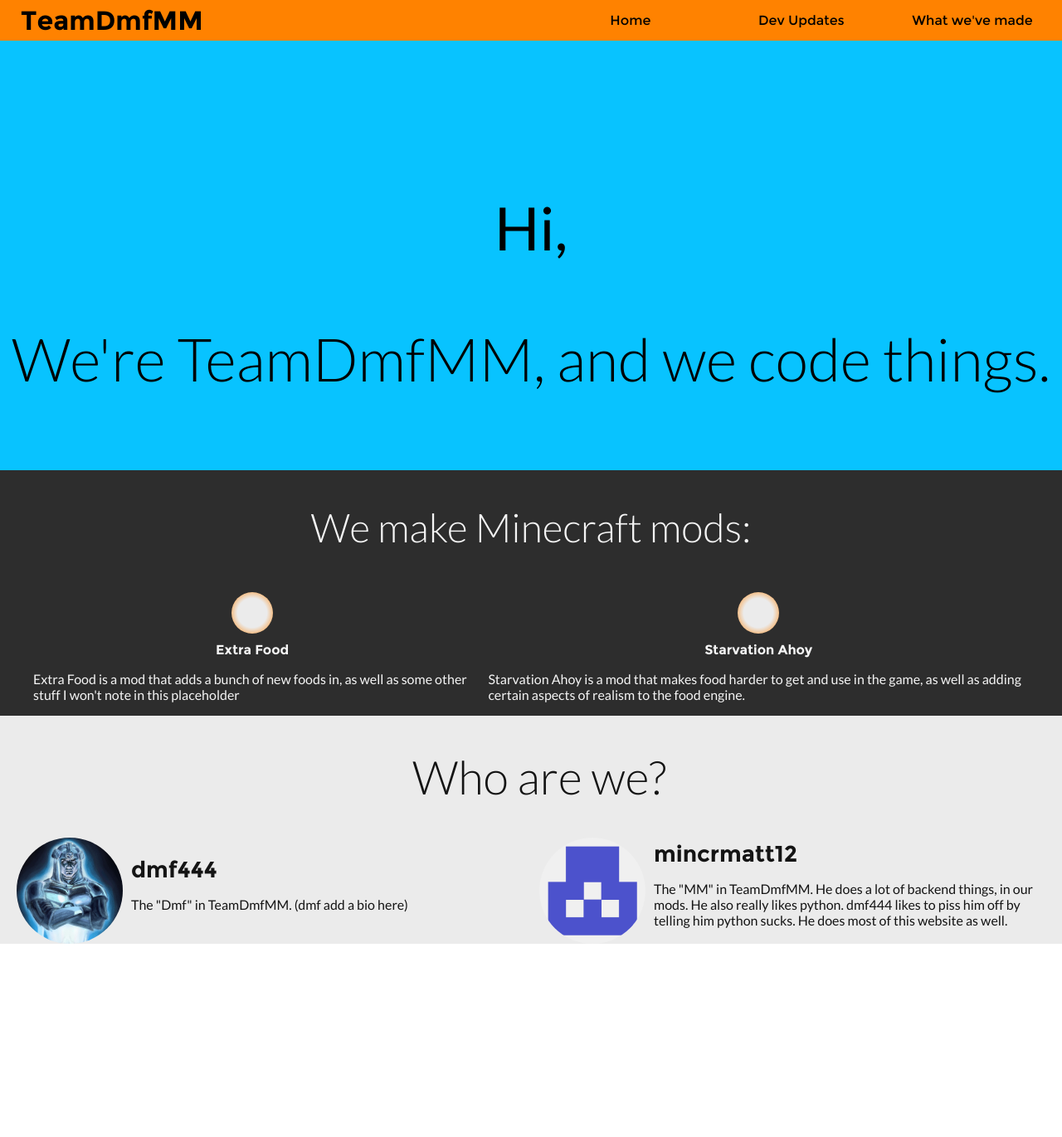
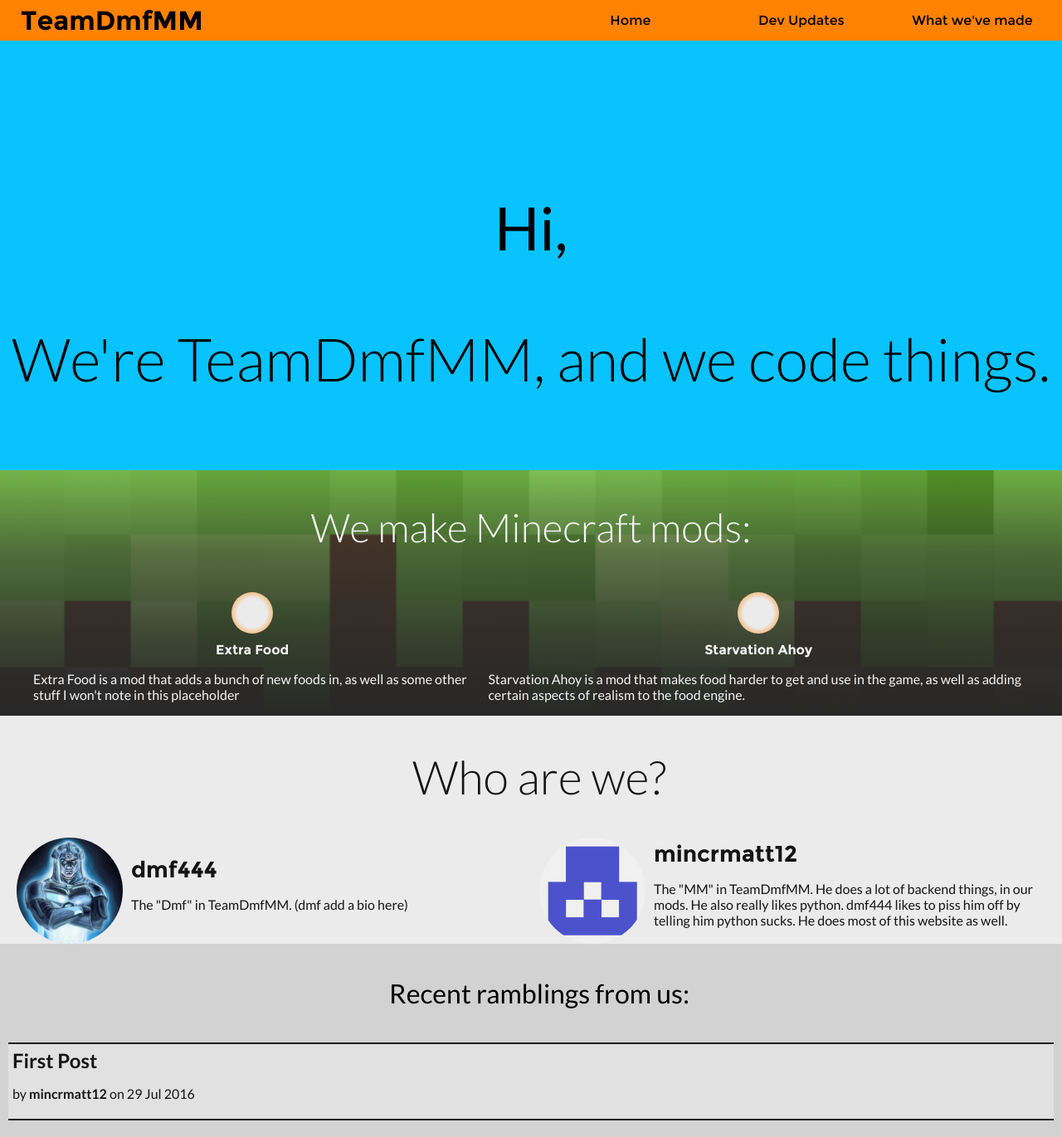
Before and after one commit to TeamDmfMM/teamdmfmm.github.io, a Jekyll site: the page built from index.html, in a window 1280 px wide. Shown: the whole page at 83% size. Built offline with Jekyll 4.4.1, drawn with Linux system fonts in a browser that asks for light colours; before the commit the page ends 1138 px from its top, so only the background shows below that.

Commit message:
ie is poop

```diff
--- a/Gemfile
+++ b/Gemfile
@@ -10,7 +10,7 @@
 # This will help ensure the proper Jekyll version is running.
 # Happy Jekylling!
 gem "jekyll", "3.1.6"
-
+gem 'octopress-autoprefixer'
 # This is the default theme for new Jekyll sites. You may change this to anything you like.
 
 # If you want to use GitHub Pages, remove the "gem "jekyll"" above and
--- a/_config.yml
+++ b/_config.yml
@@ -26,3 +26,6 @@
 
 # Build settings
 markdown: kramdown
+
+gems:
+  - octopress-autoprefixer
--- a/css/home.scss
+++ b/css/home.scss
@@ -46,7 +46,8 @@
   div#mods_section {
     @include section-div();
 
-    background: rgb(45, 45, 45);
+    background: linear-gradient(rgba(0, 0, 0, 0), rgba(40, 40, 40, 0.5), rgba(40, 40, 40, 0.8), rgba(40, 40, 40, 1)), url("/img/main/grass.png");
+    background-size: cover;
     font-family: Lato, Arial, SansSerif, sans-serif;
 
     font-weight: 400;
@@ -95,6 +96,7 @@
   }
 
     div#we_are_section {
+      @include section-div();
       background-color: rgb(235, 235, 235);
 
       color: rgb(20, 20, 20);
@@ -153,5 +155,45 @@
         }
       }
     }
+  div#recent_posts {
+    @include section-div();
+    background-color: rgb(210, 210, 210);
+    font-family: Lato, Arial, SansSerif, sans-serif;
+    padding-bottom: 20px;
 
+    .sectionheader {
+      padding-top: 40px;
+      padding-bottom: 40px;
+      padding-left: 20px;
+      text-align: center;
+      font-weight: 400;
+      font-size: 2em;
+      font-family: Lato, Arial, SansSerif, sans-serif;
+    }
+
+    div#posts {
+      display: flex;
+      flex-direction: column;
+      a {
+        color: rgb(20, 20, 20);
+        text-decoration: none;
+        div.post {
+          margin-left: 10px;
+          margin-right: 10px;
+          padding: 5px;
+          border-width: 2px 0 2px 0;
+          border-style: solid;
+          border-color: rgb(30, 30, 30);
+          background-color: rgb(225, 225, 225);
+          .postitle {
+            font-family: Montserrat, "Arial Black", sans-serif;
+          }
+
+          &:hover {
+            background-color: #08c3ff;
+          }
+        }
+      }
+    }
+  }
 }
--- a/index.html
+++ b/index.html
@@ -54,4 +54,19 @@
             </div>
         </div>
     </div>
+    <div id="recent_posts">
+        <h2 class="sectionheader">
+            Recent ramblings from us:
+        </h2>
+        <div id="posts">
+            {% for post in site.posts limit:5 %}
+            <a href="{{ post.url }}">
+                <div class="post">
+                    <h2 class="posttitle">{{ post.title }}</h2>
+                    <p>by <b>{{ post.author }}</b> on {{ post.date | date_to_string }}</p>
+                </div>
+            </a>
+            {% endfor %}
+        </div>
+    </div>
 </div>
```
Also changed, not shown: img/main/grass.png (added).
